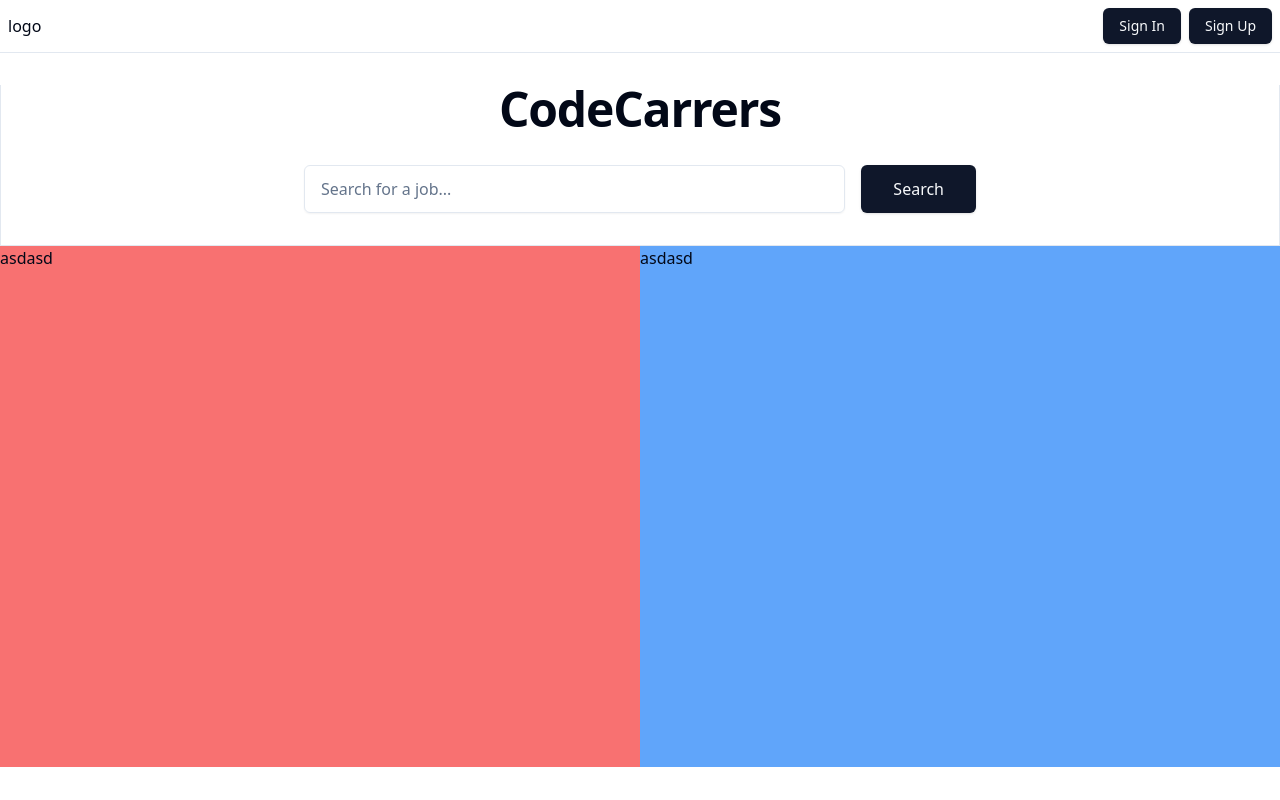
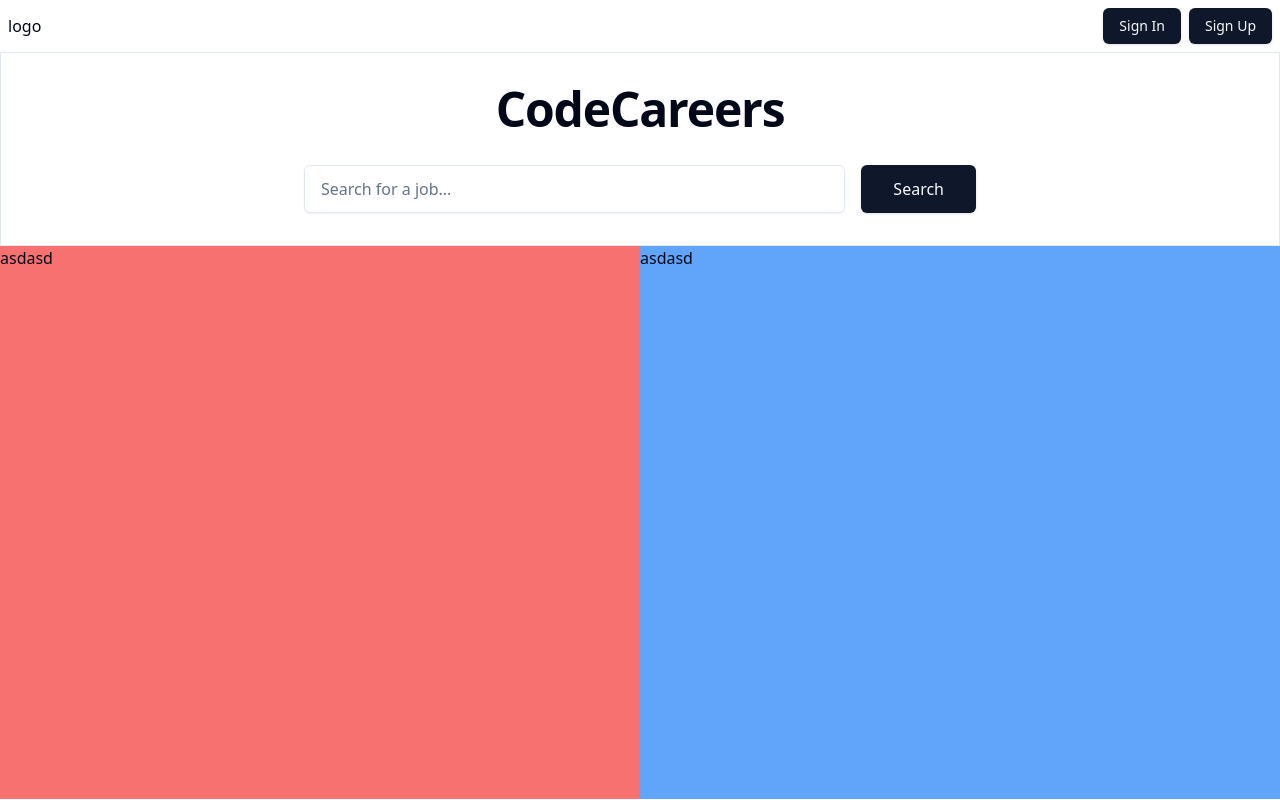
Before and after one commit to fkozlicki/codecareers, a React (Vite) app in the folder frontend/: page / in a window 1280 px wide. Built offline with nearby package versions, Linux system fonts and the light colour scheme; no server answers.

Commit message:
Adjusted home page padding

```diff
--- a/frontend/src/pages/home.tsx
+++ b/frontend/src/pages/home.tsx
@@ -3,11 +3,11 @@ import { Input } from '@/components/ui/input';
 
 const Home = () => {
 	return (
-		<div className="py-8 min-h-[calc(100vh-54px)] flex flex-col">
-			<div className="pb-8 border border-b border-t-0">
+		<div className="min-h-[calc(100vh-54px)] flex flex-col">
+			<div className="py-8 border border-b border-t-0">
 				<div className="max-w-2xl m-auto">
 					<h1 className="scroll-m-20 text-4xl font-extrabold tracking-tight lg:text-5xl mb-8 text-center">
-						CodeCarrers
+						CodeCareers
 					</h1>
 					<div className="flex items-center gap-4">
 						<Input
```
